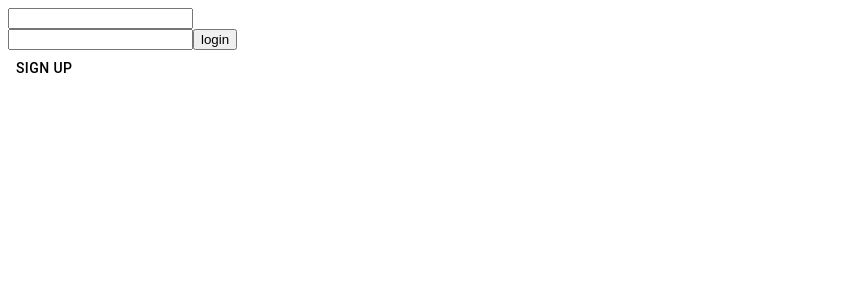
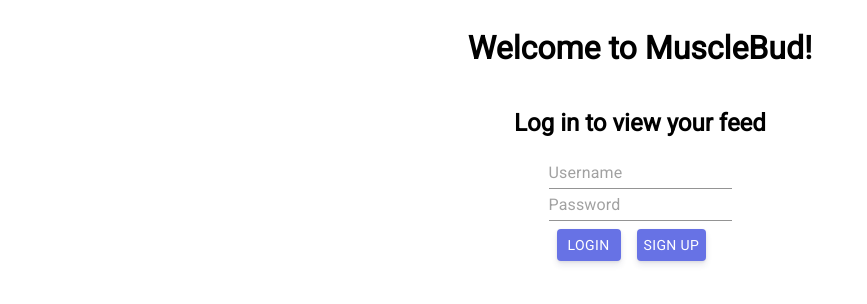
Before and after one commit to JooKosk/MuscleBud, a React (Create React App) app in the folder client/: page / in a window 1280 px wide. Shown: the top 304 px of the page, without its empty margins (0-867 px from the left). Built offline with nearby package versions, Linux system fonts and the light colour scheme; no server answers.

Commit message:
refactoring and styling of login page

```diff
--- a/client/package.json
+++ b/client/package.json
@@ -16,6 +16,7 @@
     "react-router": "^5.2.0",
     "react-router-dom": "^5.2.0",
     "react-scripts": "4.0.1",
+    "styled-components": "^5.2.1",
     "web-vitals": "^0.2.4",
     "yup": "^0.31.0"
   },
--- a/client/public/index.html
+++ b/client/public/index.html
@@ -9,6 +9,7 @@
       name="description"
       content="Web site created using create-react-app"
     />
+    <link href='https://fonts.googleapis.com/css?family=Roboto' rel='stylesheet'>
     <!--
       manifest.json provides metadata used when your web app is installed on a
       user's mobile device or desktop. See https://developers.google.com/web/fundamentals/web-app-manifest/
--- a/client/src/App.js
+++ b/client/src/App.js
@@ -39,9 +39,6 @@ const App = () => {
             </Route>
             <Route path="/">
               <LoginForm setUser={setUser} />
-              <Button color="inherit" component={Link} to="/register">
-                Sign up
-              </Button>
             </Route>
           </Switch>
         </Router>
--- a/client/src/components/Home.js
+++ b/client/src/components/Home.js
@@ -10,7 +10,6 @@ import {
 } from '@material-ui/core'
 
 const Home = ({ workouts }) => {
-  console.log(workouts)
   return (
     <div>
       <h1>Your MuscleBud feed</h1>
--- a/client/src/components/LoginForm.js
+++ b/client/src/components/LoginForm.js
@@ -1,21 +1,71 @@
-import React, { useState } from 'react'
+import React from 'react'
 import { login } from '../services/login'
-import { Formik, Form, useField } from 'formik'
-import {
-  TextField,
-  Button,
-  RadioGroup,
-  FormLabel,
-  Radio,
-  FormControlLabel,
-} from '@material-ui/core'
+import { Formik, Form } from 'formik'
+import { MyTextField } from './RoutineForm'
+import { StyledButton, LoginWrapper } from './styling'
+import * as yup from 'yup'
+import { Link } from 'react-router-dom'
+
+const validationSchema = yup.object({
+  username: yup.string().required().min(3),
+  password: yup.string().required(),
+})
 
 const LoginForm = ({ setUser }) => {
-  const [username, setUsername] = useState('')
-  const [password, setPassword] = useState('')
+  const handleLogin = async ({ username, password }) => {
+    const user = await login({
+      username,
+      password,
+    })
+    window.localStorage.setItem('User', JSON.stringify(user))
+    setUser(user)
+  }
 
   return (
-    <Formik>
+    <LoginWrapper>
+      <h1>Welcome to MuscleBud!</h1>
+      <h2>Log in to view your feed</h2>
+      <Formik
+        initialValues={{ username: '', password: '' }}
+        onSubmit={(values, { setSubmitting }) => {
+          handleLogin(values)
+          setSubmitting(false)
+        }}
+        validationSchema={validationSchema}
+      >
+        {(props) => {
+          const { isSubmitting, handleSubmit } = props
+          return (
+            <Form onSubmit={handleSubmit}>
+              <div>
+                <MyTextField
+                  placeholder="Username"
+                  name="username"
+                  type="input"
+                />
+              </div>
+              <div>
+                <MyTextField
+                  placeholder="Password"
+                  name="password"
+                  type="input"
+                />
+              </div>
+              <StyledButton disabled={isSubmitting} type="submit">
+                Login
+              </StyledButton>
+              <StyledButton component={Link} to="/register">
+                Sign up
+              </StyledButton>
+            </Form>
+          )
+        }}
+      </Formik>
+    </LoginWrapper>
+  )
+}
+/*
+ <Formik>
       <Form
         onSubmit={async (e) => {
           e.preventDefault()
@@ -47,6 +97,5 @@ const LoginForm = ({ setUser }) => {
         <button type="submit">login</button>
       </Form>
     </Formik>
-  )
-}
+    */
 export default LoginForm
--- a/client/src/components/RoutineForm.js
+++ b/client/src/components/RoutineForm.js
@@ -65,14 +65,7 @@ const RoutineForm = ({ plans, setPlans }) => {
           setSubmitting(false)
         }}
       >
-        {({
-          values,
-          errors,
-          isSubmitting,
-          handleChange,
-          handleBlur,
-          handleSubmit,
-        }) => (
+        {({ values, errors, isSubmitting }) => (
           <Form>
             <div>
               <FormLabel component="legend">Workout type:</FormLabel>
--- /dev/null
+++ b/client/src/components/styling.js
@@ -0,0 +1,20 @@
+import styled from 'styled-components'
+import { Button } from '@material-ui/core'
+
+export const StyledButton = styled(Button)`
+  && {
+    background-color: #6772e5;
+    color: #fff;
+    margin: 0.5rem 0.5rem;
+    box-shadow: 0 4px 6px rgba(50, 50, 93, 0.11), 0 1px 3px rgba(0, 0, 0, 0.08);
+    padding: 4px 7px;
+    &:hover {
+      background-color: #5469d4;
+    }
+  }
+`
+export const LoginWrapper = styled.div`
+  display: flex;
+  flex-direction: column;
+  align-items: center;
+`
--- a/client/src/index.js
+++ b/client/src/index.js
@@ -1,9 +1,17 @@
 import React from 'react'
 import ReactDOM from 'react-dom'
 import App from './App'
+import { createGlobalStyle } from 'styled-components'
+
+const GlobalStyle = createGlobalStyle`
+  body {
+    font-family: 'Roboto';
+  }
+`
 
 ReactDOM.render(
   <React.StrictMode>
+    <GlobalStyle />
     <App />
   </React.StrictMode>,
   document.getElementById('root')
```
Also changed, not shown: 2 other files (tests, documents, lock files or other folders).
